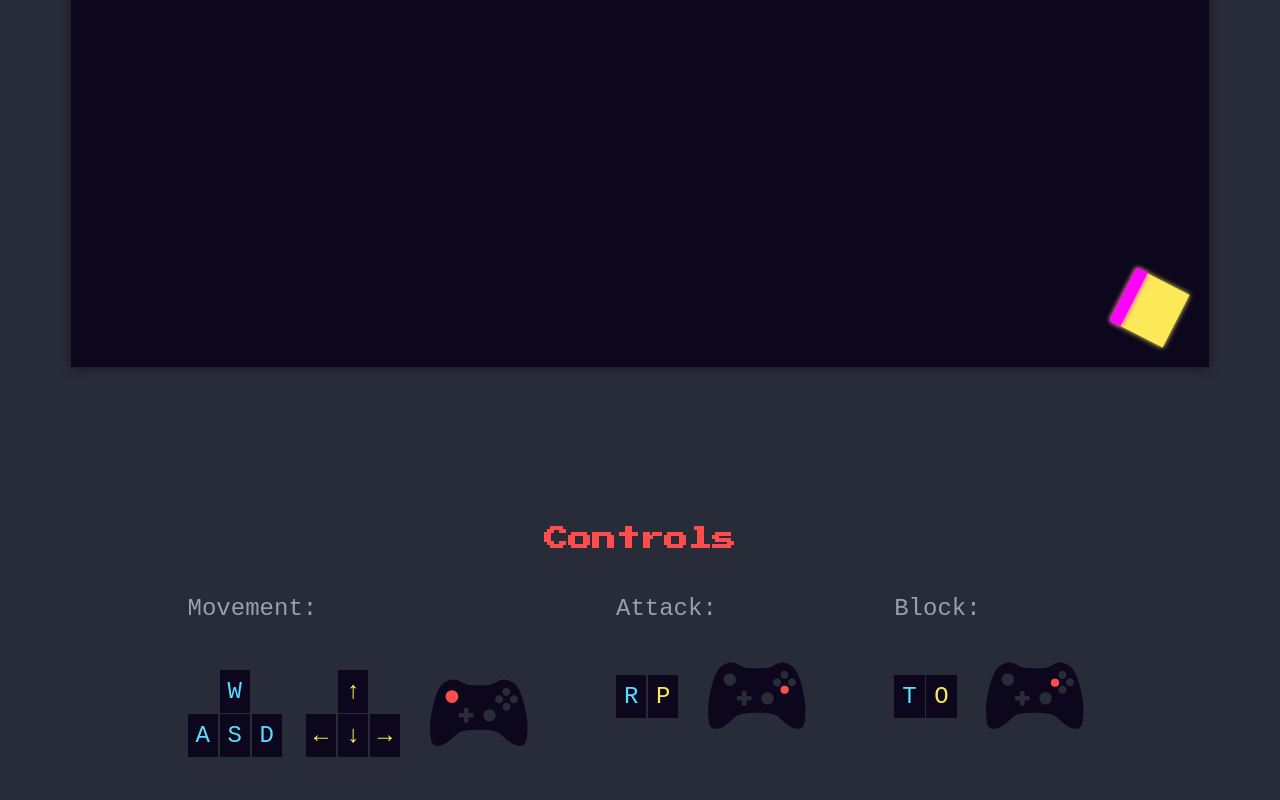
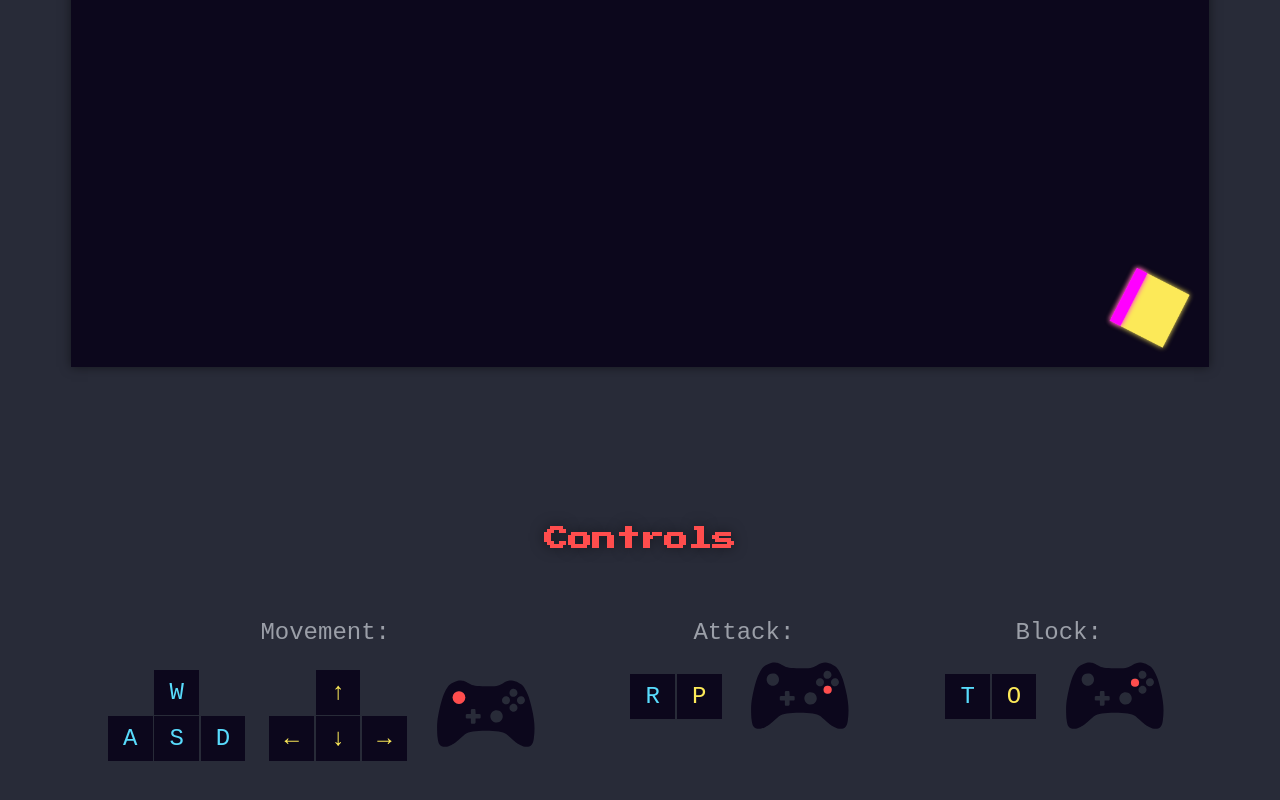
Before and after one commit to iamschulz/attacke, a website with bundled scripts: page public/index.html in a window 1280 px wide. Shown: the part 348-1148 px from the top of the page. Built offline with nearby package versions, Linux system fonts and the light colour scheme; what collider2d would draw is missing.

Commit message:
style changes

```diff
--- a/public/styles.css
+++ b/public/styles.css
@@ -28,11 +28,11 @@ body {
 	color: var(--accent-color);
 	text-align: center;
 	font-family: var(--font-accent);
+	text-shadow: 0 0 0.8rem rgba(0, 0, 0, 0.5);
 }
 
 :is(h1) {
 	text-transform: uppercase;
-	text-shadow: 0 0 10px rgba(0, 0, 0, 0.5);
 }
 
 :is(a) {
@@ -62,10 +62,17 @@ body {
 }
 
 .controls {
-	display: flex;
-	gap: 5rem;
-	justify-content: center;
 	margin-bottom: 10rem;
+	text-align: center;
+}
+
+.controls__group {
+	display: inline-block;
+	vertical-align: top;
+}
+
+.controls__group:not(:last-of-type) {
+	margin-right: 5rem;
 }
 
 .controls__cursor,
@@ -99,6 +106,7 @@ body {
 
 .controls__group p {
 	font-size: 1.5rem;
+	margin: 3rem 0 0 0;
 }
 
 .controls__group svg {
@@ -123,7 +131,10 @@ body {
 :is(kbd) {
 	background: var(--dark-color);
 	padding: 0.5rem;
-	display: inline-block;
+	display: inline-grid;
+	height: 2.8rem;
+	width: 2.8rem;
+	place-items: center;
 }
 
 .color-p1 {
```
